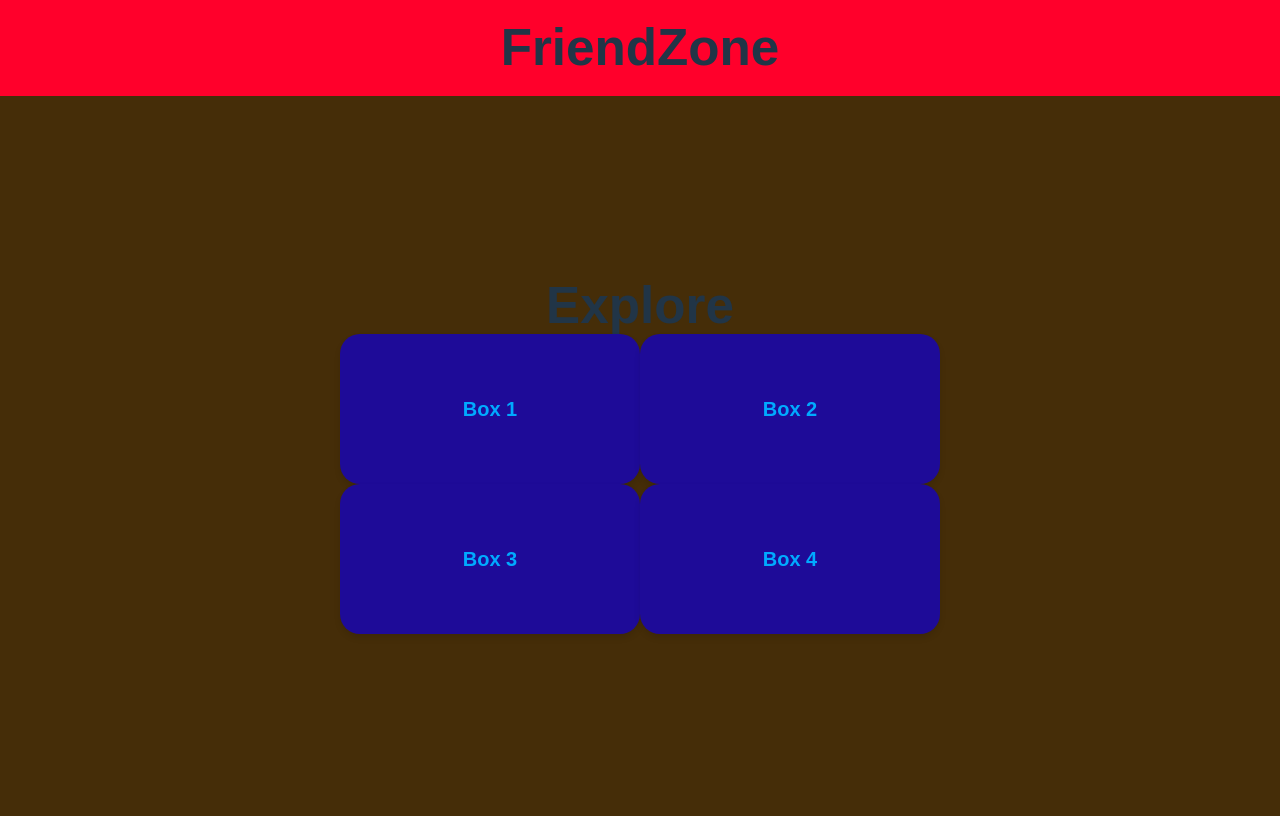
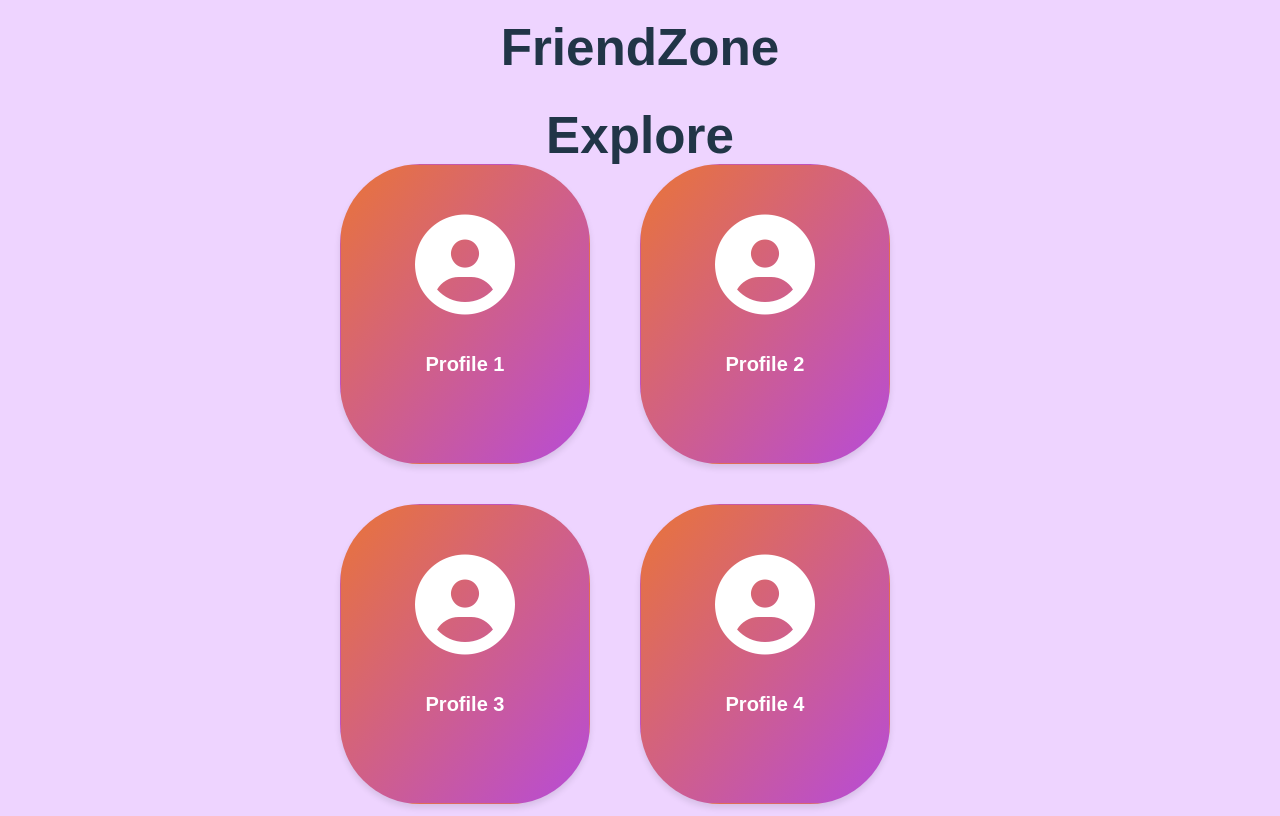
Before and after one commit to ishagoyalia/H4H2026, a React (Vite) app in the folder FriendZone/: page / in a window 1280 px wide. Built offline with nearby package versions, Linux system fonts and the light colour scheme.

Commit message:
explore page complete

```diff
--- a/FriendZone/src/App.jsx
+++ b/FriendZone/src/App.jsx
@@ -10,14 +10,15 @@ const styles = `
   .top-nav {
     width: 100vw;          /* stretch across the screen */
     display: flex;
+    flex-direction: horizontal;
     align-items: center;   /* vertical centering of items inside */
     justify-content: center; /* horizontal centering */
     padding: 20px 0;       /* top/bottom padding only */
-    background: #ff002bff;
+    background: #eed4ffff;
   }
 
   .home-screen {
-    background: #452d08ff;
+    background: #eed4ffff;
     font-family: 'DM Sans', sans-serif;
     min-height: calc(100vh - 80px);
     display: flex;
@@ -32,23 +33,59 @@ const styles = `
     display: grid;
     grid-template-columns: repeat(2, 1fr); /* 2 columns */
     grid-template-rows: repeat(2, 150px)
-    grid-gap: 20px; /* space between boxes */
+    gap: 20px; /* space between boxes */
+    row-gap: 40px;
     width: 80%; /* optional: grid width inside home-screen */
     max-width: 600px; /* optional max width */
   }
 
-  .grid-box {
-    background: #1e0b98ff; /* any color you like */
-    border-radius: 20px; /* rounded corners */
-    height: 150px; /* box height */
+  .exploreButton {
+    background-image: linear-gradient(to bottom right, #e97439ff, #b74bd7ff);
+    border-radius: 80px; /* rounded corners */
+    height: 300px; /* box height */
+    width: 250px;
+    padding: 50px;
     display: flex;
     align-items: center;
     justify-content: center;
     font-size: 20px;
     font-weight: bold;
-    color: #00aaffff;
+    color: #ffffffff;
     box-shadow: 0 4px 6px rgba(0,0,0,0.1);
+
+    display: grid;
+    grid-template-columns: 1fr;
+    grid-template-rows: 1fr 1fr;
   }
+
+  .exploreButton:hover {
+    filter: brightness(0.7); /* Darkens the button and its contents by 30% */
+  }
+
+  .explorePopup {
+    visibility: hidden;
+    width: 500px;
+    height: 500px;
+    background-color: #eeddc2ff;
+  }
+
+  .popup .show {
+    visibility: visible;
+    -webkit-animation: fadeIn 1s;
+    animation: fadeIn 1s;
+  }
+
+  .footer {
+    height: 100px;
+  }
+
+  .profile_deets {
+    color: black;
+  }
+
+  // .fa-solid fa-circle-user {
+  //   font-size: 50px;
+  // }
 `;
 
 const CalendarIcon = ({ color = "#000", size = 20 }) => (
@@ -69,6 +106,7 @@ const ProfileIcon = () => <div>👤</div>;
 // Home page
 function App() {
   const [activeTab, setActiveTab] = useState("home");
+  const [showPopup, setShowPopup] = useState(false);
 
   const tabs = [
     { id: "home", label: "Home", Icon: HomeIcon },
@@ -80,30 +118,124 @@ function App() {
   return (
     <>
       <style>{styles}</style>
+
       <BrowserRouter>
         <Routes>
           <Route path="/login" element={<Login />} />
           <Route path="/login/page" element={<LoginPage />} />
+          {/* <Route path="/user" element={<User />} /> */}
           <Route path="/" element={
             <>
+
+              <head>
+                <link rel="stylesheet" href="https://cdnjs.cloudflare.com/ajax/libs/font-awesome/6.7.2/css/all.min.css"></link>
+              </head>
+
               <div className="top-nav">
                 <h1>FriendZone</h1>
+                {/* <h2>User</h2> */}
               </div>
+
               <div className="home-screen">
                 <h1>Explore</h1>
+
+
                 <div className="home-grid">
-                  <div className="grid-box">Box 1</div>
-                  <div className="grid-box">Box 2</div>
-                  <div className="grid-box">Box 3</div>
-                  <div className="grid-box">Box 4</div>
+                  <button
+                    type="button"
+                    className="exploreButton"
+                    onClick={() => setShowPopup(true)}
+                  >
+                    <i class="fa-solid fa-circle-user fa-5x"></i>
+                    Profile 1
+                  </button>
+                  <button
+                    type="button"
+                    className="exploreButton"
+                    onClick={() => setShowPopup(true)}
+                  >
+                    <i class="fa-solid fa-circle-user fa-5x"></i>
+                    Profile 2
+                  </button>
+                  <button
+                    type="button"
+                    className="exploreButton"
+                    onClick={() => setShowPopup(true)}
+                  >
+                    <i class="fa-solid fa-circle-user fa-5x"></i>
+                    Profile 3
+                  </button>
+                  <button
+                    type="button"
+                    className="exploreButton"
+                    onClick={() => setShowPopup(true)}
+                  >
+                    <i class="fa-solid fa-circle-user fa-5x"></i>
+                    Profile 4
+                  </button>
                 </div>
 
+                {showPopup && (
+                  <div
+                    style={{
+                      position: "fixed",
+                      top: 0,
+                      left: 0,
+                      width: "100vw",
+                      height: "100vh",
+                      backgroundColor: "rgba(0,0,0,0.4)",
+                      display: "flex",
+                      justifyContent: "center",
+                      alignItems: "center",
+                      zIndex: 1000,
+                    }}
+                    onClick={() => setShowPopup(false)} // click outside closes
+                  >
+                    <div
+                      style={{
+                        background: "#fff",
+                        padding: "30px",
+                        borderRadius: "12px",
+                        width: "400px",
+                        boxShadow: "0 10px 25px rgba(0,0,0,0.4)",
+                      }}
+                      onClick={(e) => e.stopPropagation()} // prevent close when clicking inside
+                    >
+                      <div class="profile_deets">
+                        <h2>Name: ___________</h2>
+                        <h3>Bio: _____________</h3>
+                        <p>Times You're Both Available:</p>
+                        <p>Mon: 3 - 5 pm</p>
+                        <p>Wed: 6 - 7 pm</p>
+                        <p>Sat: 8 - 12 am</p>
+                      </div>
+
+                      <button
+                        onClick={() => setShowPopup(false)}
+                        style={{
+                          marginTop: "20px",
+                          padding: "10px 20px",
+                          borderRadius: "8px",
+                          border: "none",
+                          background: "#e97439",
+                          color: "white",
+                          cursor: "pointer",
+                        }}
+                      >
+                        Close
+                      </button>
+                    </div>
+                  </div>
+                )}
+
               </div>
+
             </>
 
           } />
         </Routes>
       </BrowserRouter>
+
     </>
   );
 }
```
Also changed, not shown: FriendZone/src/profilepic_icon.png (added), FriendZone/src/user.jsx (added).
